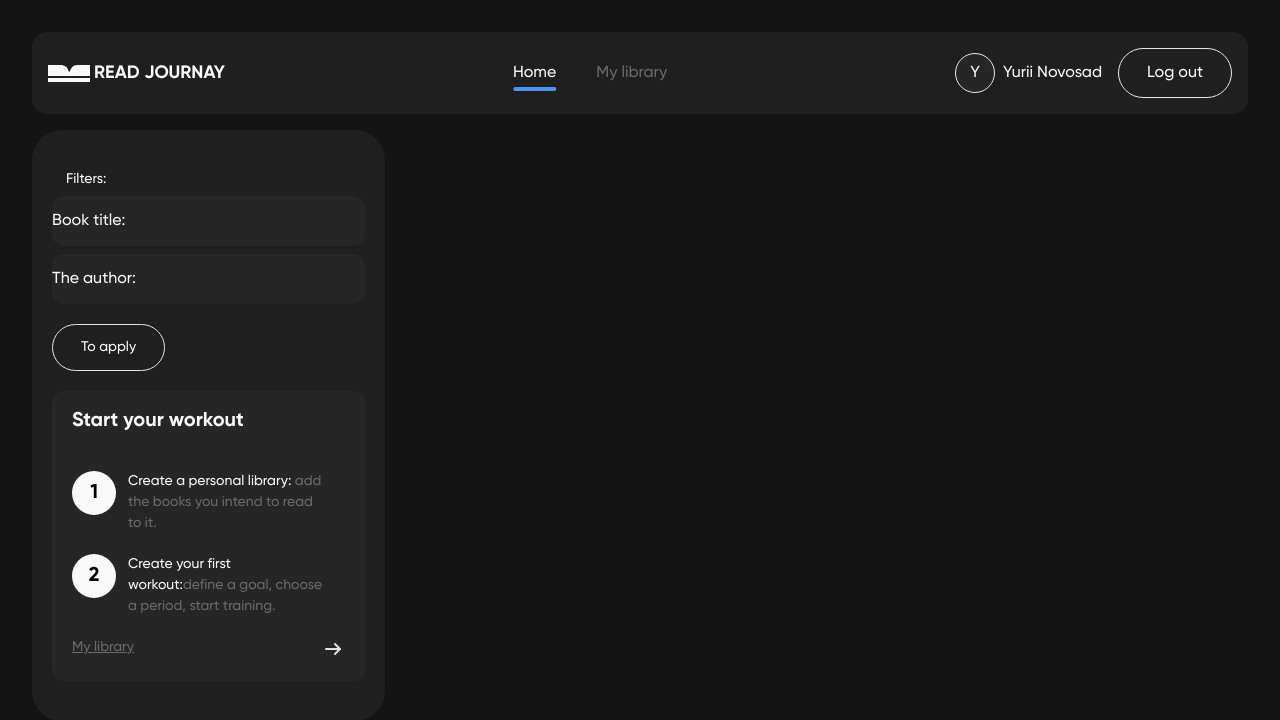
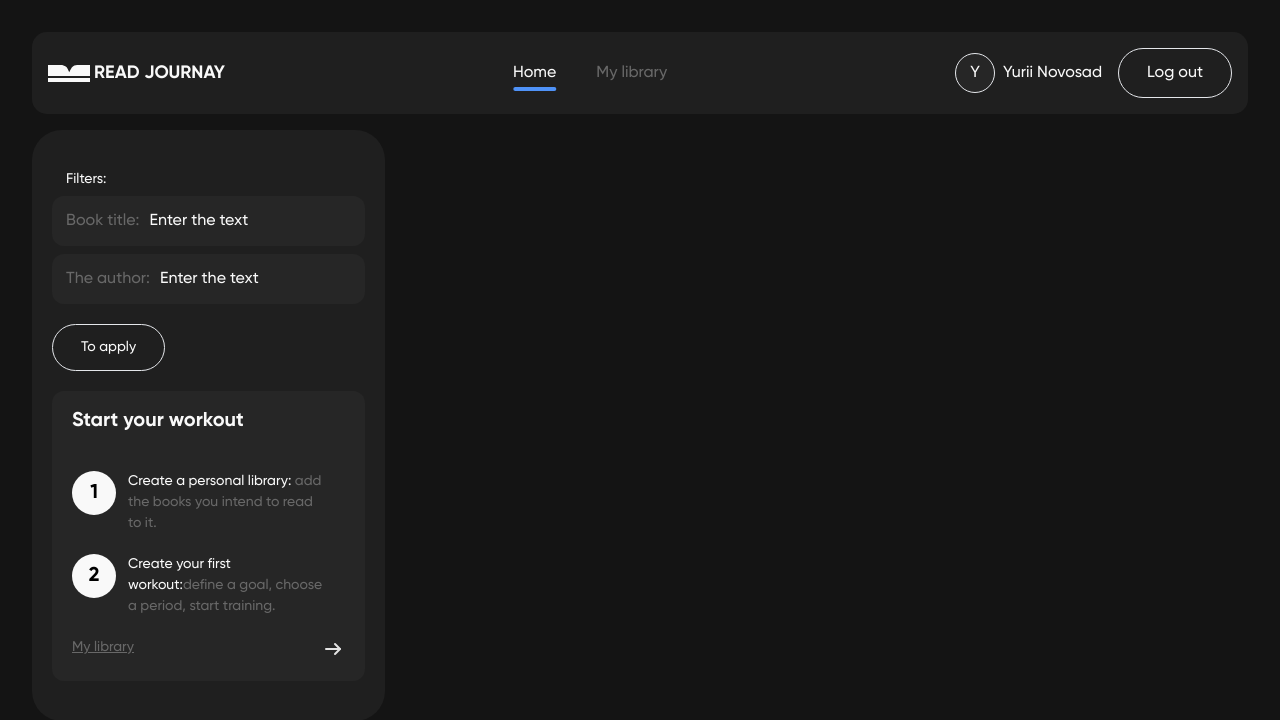
Before and after one commit to Midomik/read-journey, a React (Vite) app: page / in a window 1280 px wide. Shown: the top 720 px of the page. Built offline with nearby package versions, Linux system fonts and the light colour scheme.

Commit message:
fix: fixing form

```diff
--- a/src/app/styles/index.css
+++ b/src/app/styles/index.css
@@ -68,6 +68,10 @@ button {
   cursor: pointer;
 }
 
+input:-webkit-autofill {
+  -webkit-box-shadow: 0 0 0 30px var(--grey-26) inset !important;
+}
+
 .active {
   color: var(--white);
 }
--- a/src/pages/Home/index.jsx
+++ b/src/pages/Home/index.jsx
@@ -12,8 +12,18 @@ export const Home = () => {
     <>
       <Dashboard>
         <Form className="mb-[20px] " label="Filters:" submit={onSubmit}>
-          <Input name="title" title="Book title:" variant="primary" />
-          <Input name="author" title="The author:" variant="primary" />
+          <Input
+            name="title"
+            title="Book title:"
+            variant="primary"
+            placeholder="Enter the text"
+          />
+          <Input
+            name="author"
+            title="The author:"
+            variant="primary"
+            placeholder="Enter the text"
+          />
           <Button className="mr-auto mt-[12px]" type="submit">
             To apply
           </Button>
--- a/src/shared/ui/Input/index.jsx
+++ b/src/shared/ui/Input/index.jsx
@@ -1,42 +1,39 @@
-import { cva } from 'class-variance-authority';
+// import { cva } from 'class-variance-authority';
 import PropTypes from 'prop-types';
-import { cn } from '../../lib/cn';
+// import { cn } from '../../lib/cn';
 
-const inputVariants = cva('w-full bg-transparent text-base text-white', {
-  variants: {
-    variant: {
-      primary: 'bg-gray-26 rounded-[12px] h-[50px]',
-    },
-  },
-  defaultVariants: {
-    variant: 'primary',
-  },
-});
+// const inputVariants = cva(
+//   'w-full text-base text-white flex relative items-center gap-[10px]',
+//   {
+//     variants: {
+//       variant: {
+//         primary: 'bg-gray-26 rounded-[12px] h-[50px]',
+//       },
+//     },
+//     defaultVariants: {
+//       variant: 'primary',
+//     },
+//   }
+// );
 
 export const Input = ({
   name,
   title,
-  variant,
+//   variant,
   register,
-  className,
+//   className,
   ...rest
 }) => {
-  const handleInputChange = (event) => {
-    if (event.target.value.length < `${title} `.length) {
-      event.target.value = `${title} `;
-    }
-  };
-
   if (!register) return null;
   return (
-    <div className="relative">
+    <div className="bg-gray-26 relative flex h-[50px] w-full items-center gap-[10px] rounded-[12px] text-base text-white">
+      <span className="text-gray-68 ml-[14px] flex h-full flex-shrink-0 flex-grow items-center text-[16px]">
+        {title}
+      </span>
       <input
-        className={cn(inputVariants({ variant, className }))}
-        defaultValue={`${title} `}
-        {...register(name, {
-          onChange: handleInputChange,
-          setValueAs: (v) => v.replace(`${title} `, '').trim(),
-        })}
+        className=" h-full w-full bg-transparent text-[16px] placeholder:text-[16px] placeholder:text-white focus:border-b focus:border-none focus:border-white focus:outline-none"
+        // className={cn(inputVariants({ variant, className }))}
+        {...register(name)}
         {...rest}
       />
       {/* <div className="absolute left-0 top-[50%] translate-x-[-50%] translate-y-[-50%]">
```
